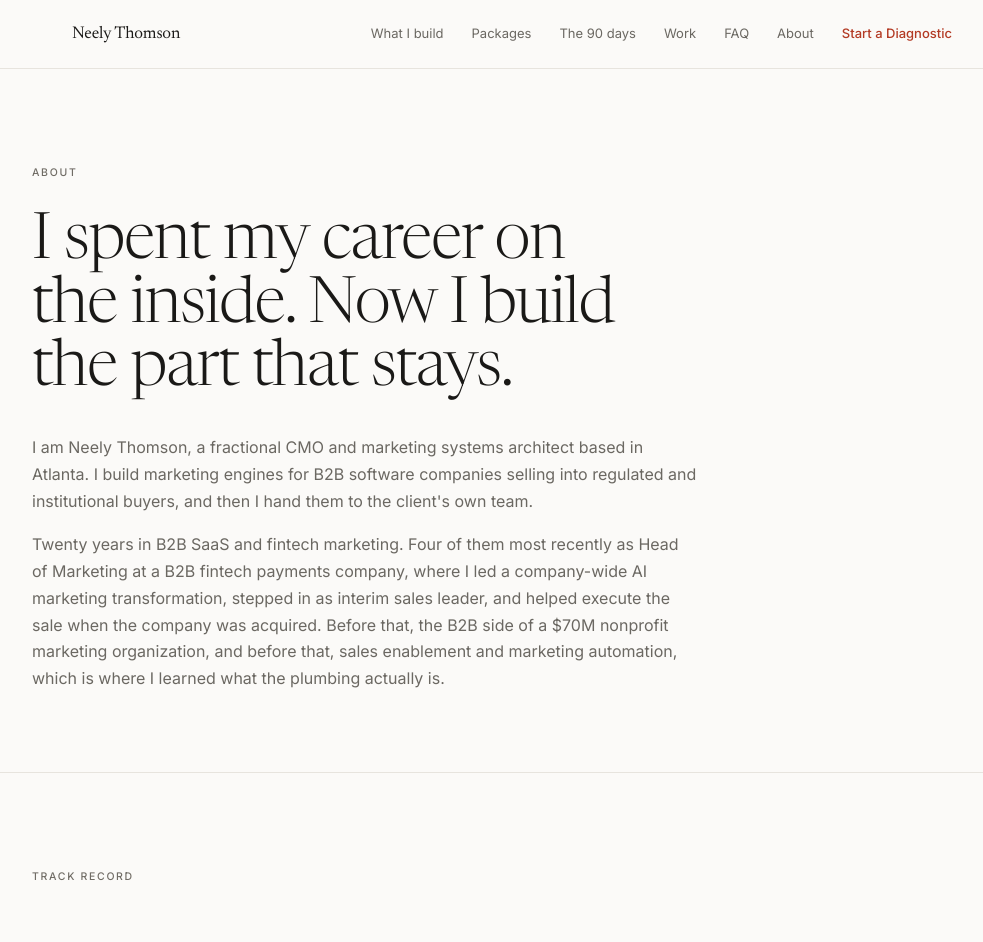
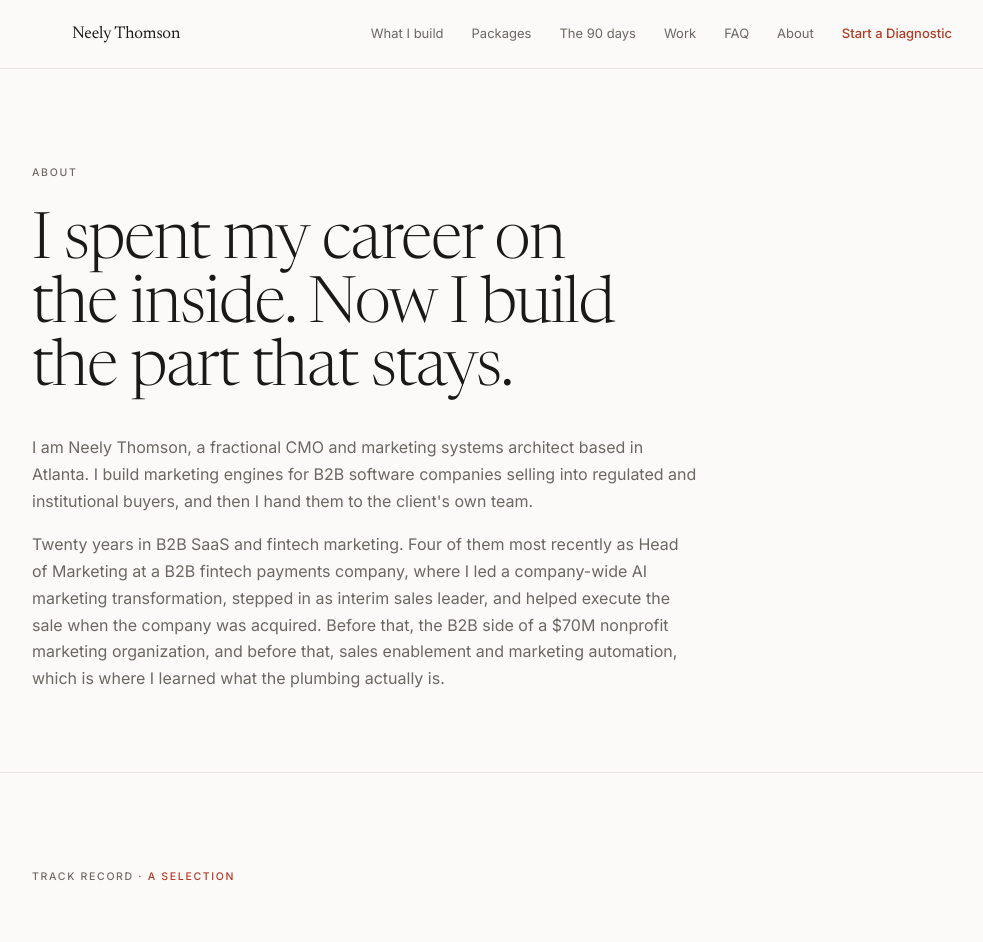
Before and after one commit to neelythomson/neelythomson-site, a Next.js app: page /about in a window 1280 px wide. Shown: the top 942 px of the page, without its empty margins (128-1111 px from the left). Built offline with nearby package versions, Linux system fonts and the light colour scheme.

Commit message:
About: the track record reads as a selection, not a full history

```diff
--- a/src/app/about/page.tsx
+++ b/src/app/about/page.tsx
@@ -108,7 +108,9 @@ export default function About() {
 
         <section className="border-t border-rule px-6 pt-20 pb-20 sm:px-10 sm:pt-24 sm:pb-24">
           <div className="mx-auto max-w-[960px]">
-            <p className="label mb-8">Track record</p>
+            <p className="label mb-8">
+              Track record <span className="text-accent">&middot; a selection</span>
+            </p>
             <div>
               {track.map((t, i) => (
                 <div
```
